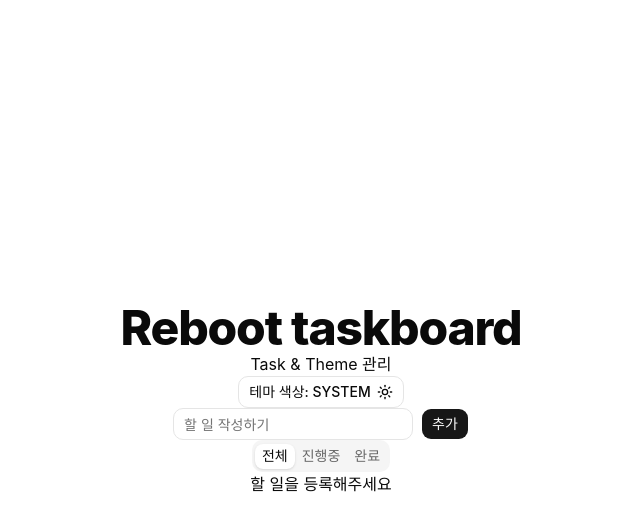
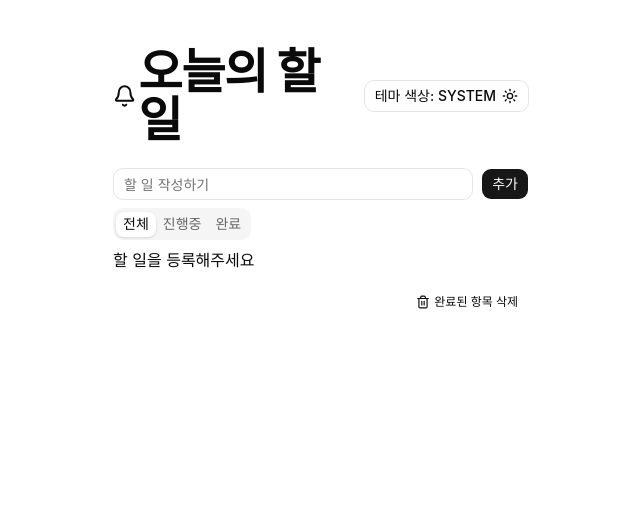
Before and after one commit to yerimgim/reboot-taskboard, a React (Vite) app: page / in a window 1280 px wide. Shown: the top 530 px of the page, without its empty margins (319-959 px from the left). Built offline with nearby package versions, Linux system fonts and the light colour scheme.

Commit message:
feat: 완료한 할일 삭제 기능, css 수정

```diff
--- a/package.json
+++ b/package.json
@@ -1,5 +1,5 @@
 {
-  "name": "reboot-taskboard",
+  "name": "todo-list",
   "private": true,
   "version": "0.0.0",
   "type": "module",
--- a/src/App.tsx
+++ b/src/App.tsx
@@ -2,20 +2,23 @@ import { ThemeProvider } from "@/components/ThemeProvider";
 import { useThemeStore } from "@/store/useThemeStore";
 import { Button } from "@/components/ui/button";
 import { TaskInput } from "./components/TaskInput";
-import { Moon, Sun } from "lucide-react";
+import { Bell, Moon, Sun, Trash } from "lucide-react";
 import { TaskList } from "./components/TaskList";
 import { TaskFilter } from "./components/TaskFilter";
+import { useTaskStore } from "./store/useTaskStore";
 
 function App() {
   const { theme, setTheme } = useThemeStore();
+  const clearCompleted = useTaskStore((state) => state.clearCompleted);
 
   return (
     <ThemeProvider>
-      <div className="flex min-h-screen flex-col items-center justify-center bg-background text-foreground transition-colors">
-        <h1 className="scroll-m-20 text-4xl font-extrabold tracking-tight lg:text-5xl">
-          Reboot taskboard
+      <main className="min-h-screen text-foreground bg-background">
+        <div className="mx-auto max-w-md px-4 py-12">
+          <div className="mb-6 flex items-center justify-between">
+            <h1 className="flex items-center gap-0.5 scroll-m-20 text-4xl font-extrabold tracking-tight lg:text-5xl">
+              <Bell /> 오늘의 할 일
             </h1>
-        <p>Task & Theme 관리</p>
             <Button
               variant="outline"
               onClick={() => setTheme(theme === "dark" ? "light" : "dark")}
@@ -23,11 +26,26 @@ function App() {
               테마 색상: {theme.toUpperCase()}
               {theme === "dark" ? <Moon /> : <Sun />}
             </Button>
+          </div>
 
+          <div className="flex flex-col gap-2">
             <TaskInput />
             <TaskFilter />
             <TaskList />
+            <div className="flex justify-end pt-2">
+              <Button
+                variant="ghost"
+                size="sm"
+                onClick={clearCompleted}
+                className="text-xs hover:text-foreground"
+              >
+                <Trash />
+                완료된 항목 삭제
+              </Button>
             </div>
+          </div>
+        </div>
+      </main>
     </ThemeProvider>
   );
 }
--- a/src/store/useTaskStore.ts
+++ b/src/store/useTaskStore.ts
@@ -13,6 +13,7 @@ type TaskStoreActions = {
   toggleTask: (id: Task["id"]) => void;
   deleteTask: (id: Task["id"]) => void;
   updateTaskTitle: (id: Task["id"], title: Task["title"]) => void;
+  clearCompleted: () => void;
 };
 
 type TaskStore = TaskState & TaskStoreActions;
@@ -55,6 +56,10 @@ export const useTaskStore = create<TaskStore>()(
             task.id === id ? { ...task, id, title } : task,
           ),
         })),
+      clearCompleted: () =>
+        set((state) => ({
+          tasks: getValidTasks(state.tasks).filter((task) => !task.completed),
+        })),
     }),
     {
       name: "task-storage",
```
Also changed, not shown: 1 other file (tests, documents, lock files or other folders). Lines whose indentation alone changed are shown as unchanged.
